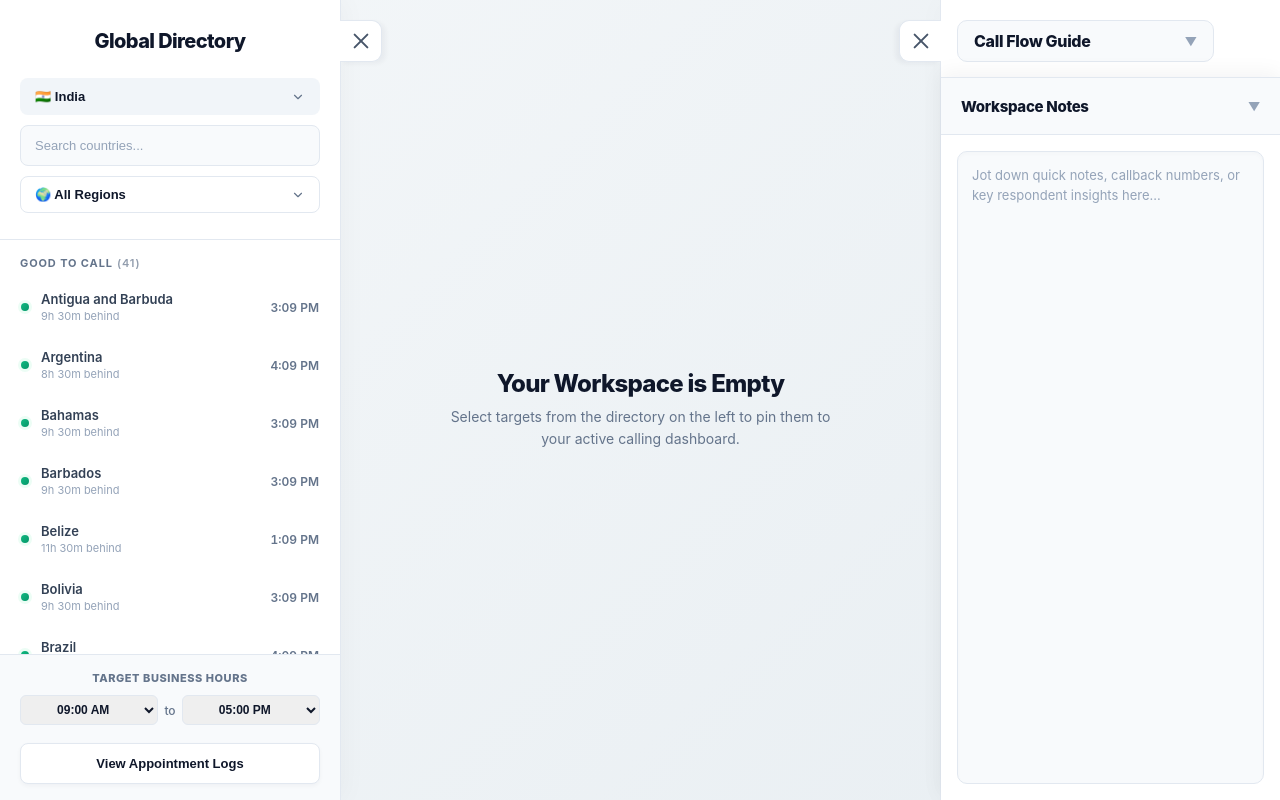
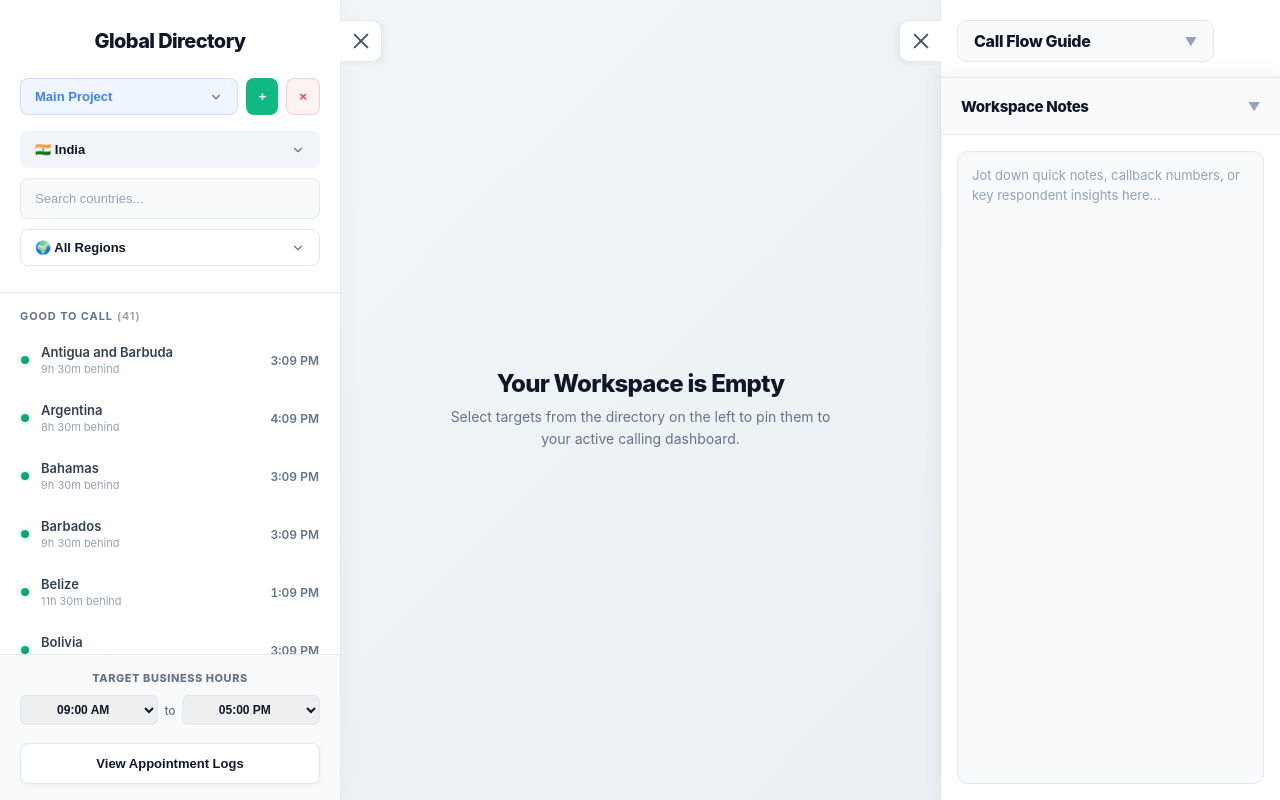
Before and after one commit to pdkokare1/IRSTool, a React (Vite) app: page / in a window 1280 px wide. Built offline with nearby package versions, Linux system fonts and the light colour scheme.

Commit message:
Update LeftDrawer.jsx

```diff
--- a/components/LeftDrawer.jsx
+++ b/components/LeftDrawer.jsx
@@ -5,7 +5,8 @@ import React from 'react';
 export default function LeftDrawer({
   isDrawerOpen, setIsDrawerOpen, associateLocation, setAssociateLocation, searchQuery, setSearchQuery,
   regionFilter, setRegionFilter, callWindowStart, setCallWindowStart, callWindowEnd, setCallWindowEnd,
-  availableList, soonList, unavailableList, selectedCountries, toggleCountry, appointmentLogs, setIsLogModalOpen
+  availableList, soonList, unavailableList, selectedCountries, toggleCountry, appointmentLogs, setIsLogModalOpen,
+  projects, activeProjectId, setActiveProjectId, createNewProject, deleteProject
 }) {
 
   const DrawerList = ({ title, items, dotClass }) => {
@@ -38,7 +39,6 @@ export default function LeftDrawer({
 
   return (
     <div className={`drawer ${isDrawerOpen ? 'open' : 'closed'}`}>
-      {/* Moved Burger Menu to outer right edge of Left Drawer */}
       <button
         className={`burger-menu-btn ${isDrawerOpen ? 'open' : ''}`}
         onClick={() => setIsDrawerOpen(!isDrawerOpen)}
@@ -49,6 +49,35 @@ export default function LeftDrawer({
 
       <div className="drawer-header">
         <h2 className="drawer-title">Global Directory</h2>
+
+        {/* --- PROJECT SELECTOR UI --- */}
+        <div style={{ display: 'flex', gap: '8px', marginBottom: '16px' }}>
+          <select
+            className="location-dropdown"
+            style={{ margin: 0, flex: 1, backgroundColor: '#EFF6FF', color: 'var(--color-eu)', borderColor: 'rgba(59, 130, 246, 0.2)' }}
+            value={activeProjectId}
+            onChange={(e) => setActiveProjectId(e.target.value)}
+          >
+            {projects.map(p => (
+              <option key={p.id} value={p.id}>{p.name}</option>
+            ))}
+          </select>
+          <button
+            onClick={createNewProject}
+            style={{ padding: '0 12px', background: '#10B981', color: '#FFF', border: 'none', borderRadius: '8px', cursor: 'pointer', fontWeight: 'bold' }}
+            title="Create New Project"
+          >
+            +
+          </button>
+          <button
+            onClick={() => deleteProject(activeProjectId)}
+            style={{ padding: '0 12px', background: '#FEF2F2', color: '#EF4444', border: '1px solid rgba(239, 68, 68, 0.2)', borderRadius: '8px', cursor: 'pointer', fontWeight: 'bold' }}
+            title="Delete Current Project"
+          >
+            &times;
+          </button>
+        </div>
+        {/* ----------------------------- */}
 
         <select
           className="location-dropdown"
@@ -93,7 +122,7 @@ export default function LeftDrawer({
         <DrawerList title="Outside Hours" items={unavailableList} dotClass="dot-bad" />
 
         {(availableList.length + soonList.length + unavailableList.length) === 0 && (
-          <p style={{textAlign: 'center', color: 'var(--text-muted)', marginTop: '24px', fontSize: '14px', fontWeight: '500'}}>No matching countries found.</p>
+          <p style={{textAlign: 'center', color: 'var(--text-muted)', margin: '24px 0', fontSize: '14px', fontWeight: '500'}}>No matching countries found.</p>
         )}
       </div>
 
```
